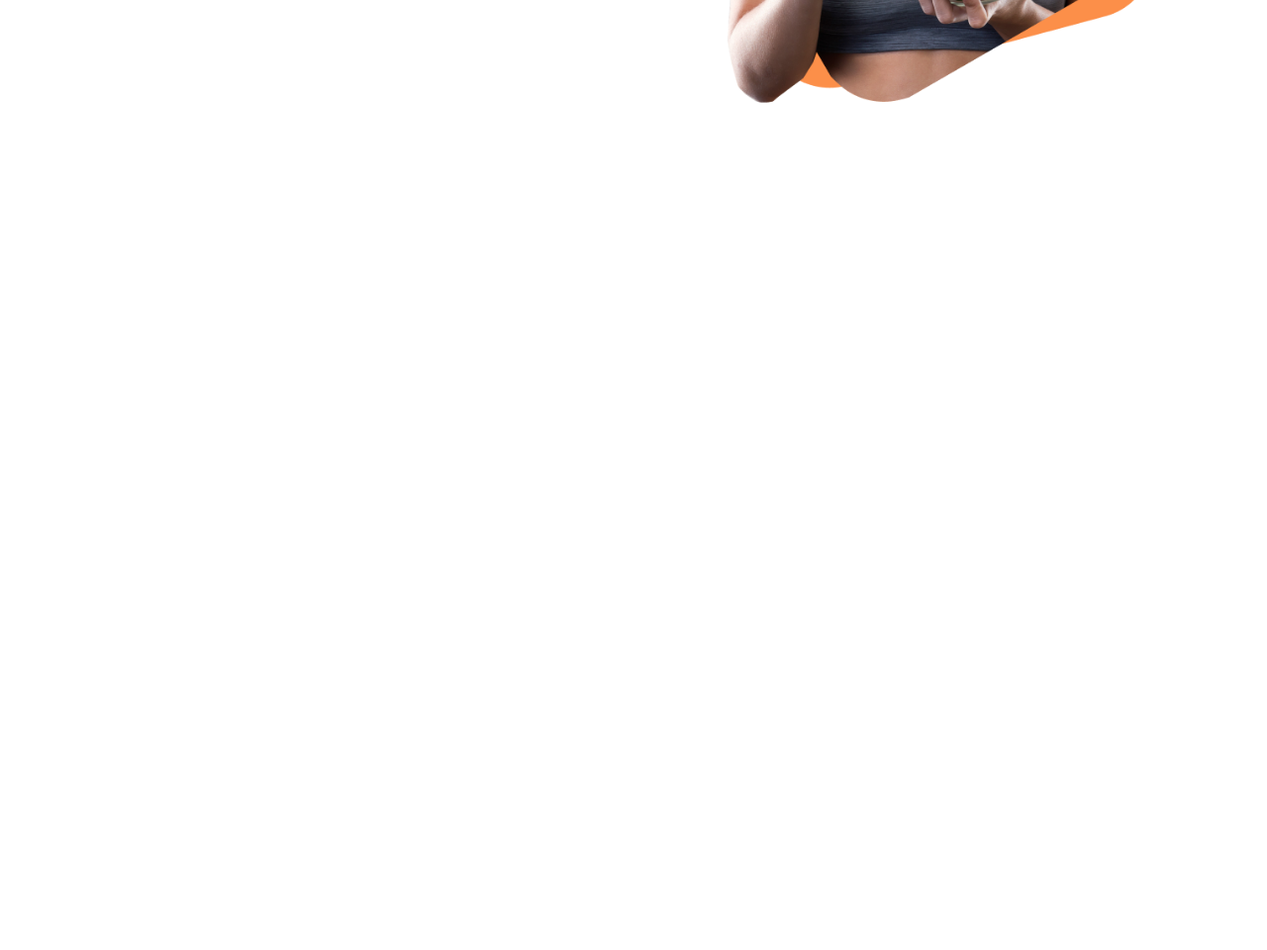
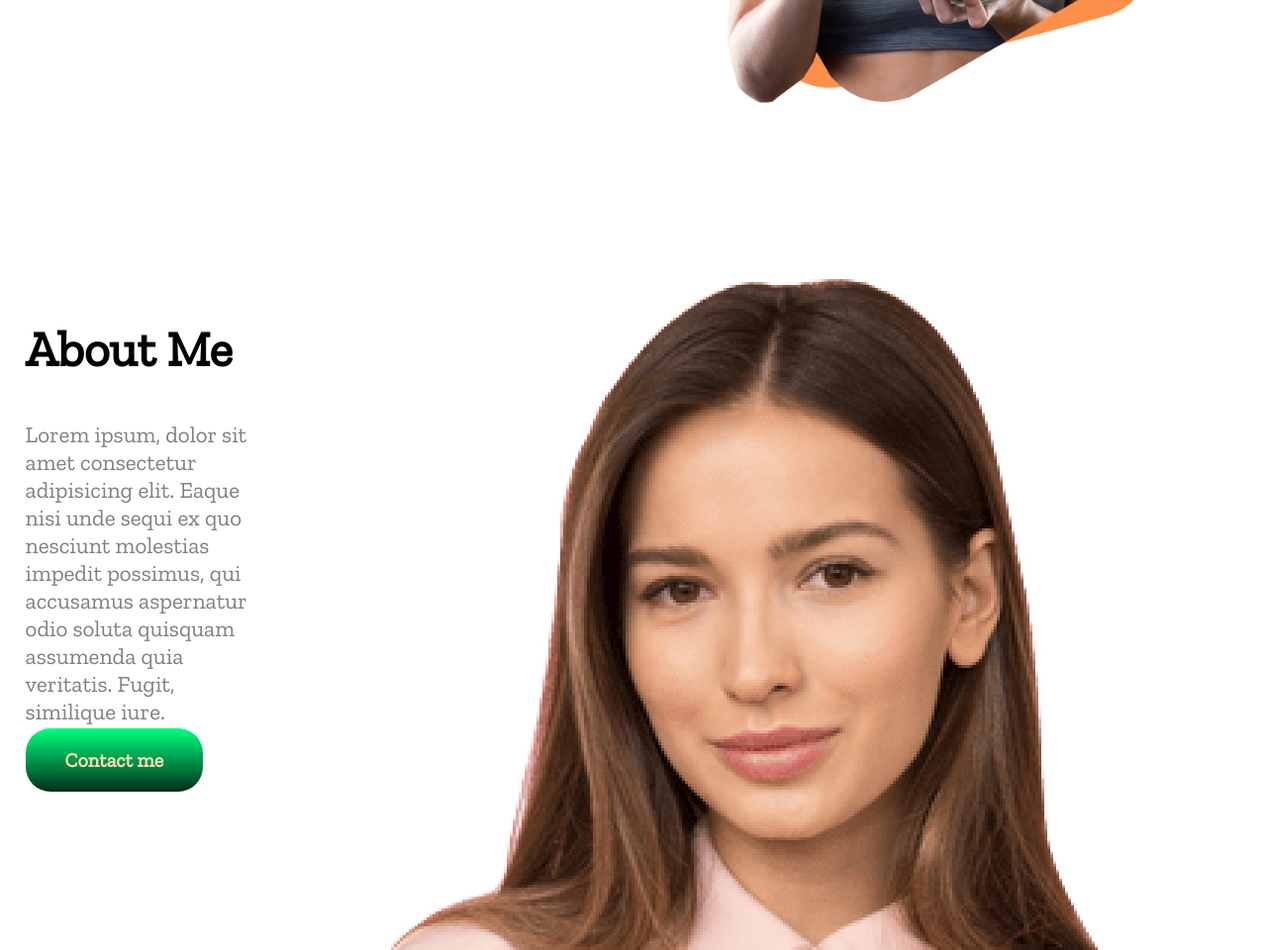
Before and after one commit to masudulhaque97/food-network, a plain HTML site: page index.html in a window 1280 px wide. Shown: the part 500-1460 px from the top of the page at 99% size. Before the commit the page ends 800 px from the top, so only its background shows below. Drawn offline with nearby package versions, Linux system fonts and the light colour scheme.

Commit message:
second div added

```diff
--- a/index.html
+++ b/index.html
@@ -26,6 +26,23 @@
         </div>
     </section>
 
+    <section class=" about-me flexible-container">
+        <div class="half-width">
+            <h1>About Me</h1>
+            <p>Lorem ipsum, dolor sit amet consectetur adipisicing elit. Eaque nisi unde sequi ex quo nesciunt molestias
+                impedit possimus, qui accusamus aspernatur odio soluta quisquam assumenda quia veritatis. Fugit,
+                similique iure.</p>
+
+            <a target="_blank"
+                href="https://www.facebook.com/UberEats/?uclick_id=7b09a313-7d38-4632-9b6c-d113366bd00b&utm_campaign=CM2089621-search-google-brand_1_5_US-New%20York%20City_e_web_acq_cpc_en_MBBTestT_Generics_Exact_uber%20eats%20promo%20code_kwd-130282421066_458350610813_121332501006_e_c&utm_source=AdWords_Brand"
+                class="link-button">Contact
+                me</a>
+        </div>
+        <div>
+            <img src="images/female/Person Image.png" alt="">
+        </div>
+    </section>
+
 </body>
 
 </html>
--- a/style.css
+++ b/style.css
@@ -39,3 +39,9 @@ body p{
 .half-width img{
     width: 90%;
 }
+
+.about-me{
+    background-image: url(images/female/Person\ Image.png);
+    background-repeat: no-repeat;
+    background-position: right;
+}
```
